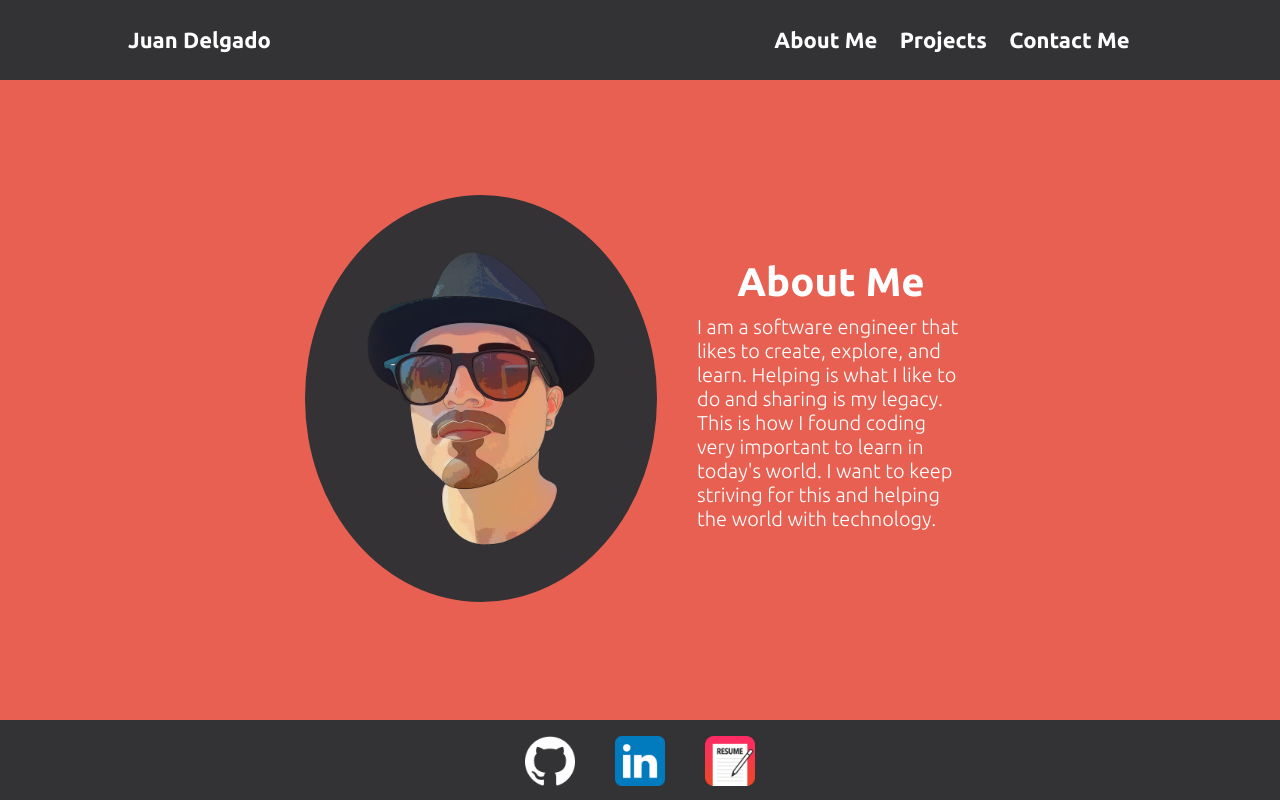
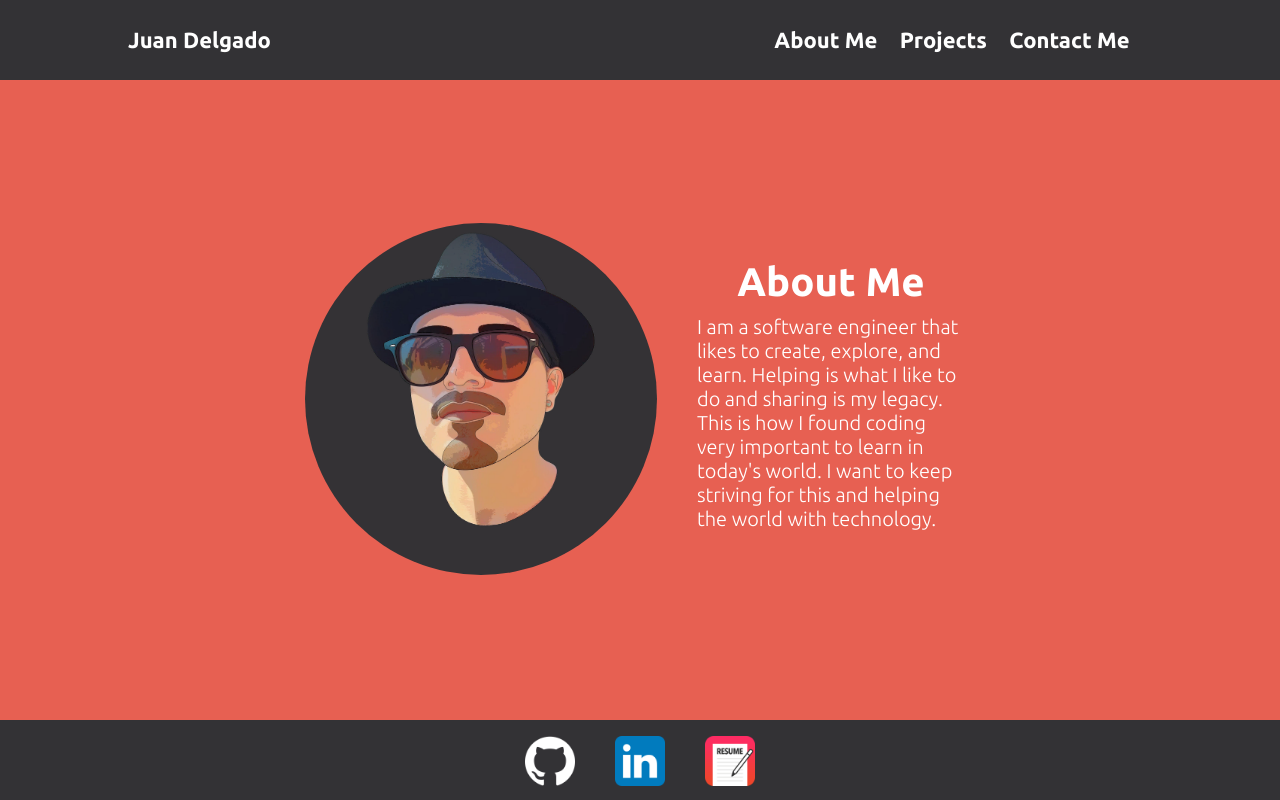
Before and after one commit to JohnJoseph2019/JD_portofolio, a React (Create React App) app: page / in a window 1280 px wide. Shown: the top 800 px of the page. Built offline with nearby package versions, Linux system fonts and the light colour scheme.

Commit message:
more fixes with image in mainpage component

```diff
--- a/src/components/MainPage.css
+++ b/src/components/MainPage.css
@@ -21,8 +21,11 @@
 }
 .circularPortrait img {
   width: 22em;
+  height: 22em;
   border-radius: 50%;
   margin: 15px;
+  object-fit: cover;
+  object-position: 50% 85%;
 }
 .titleAboutMe {
   font-size: 40px;
```
